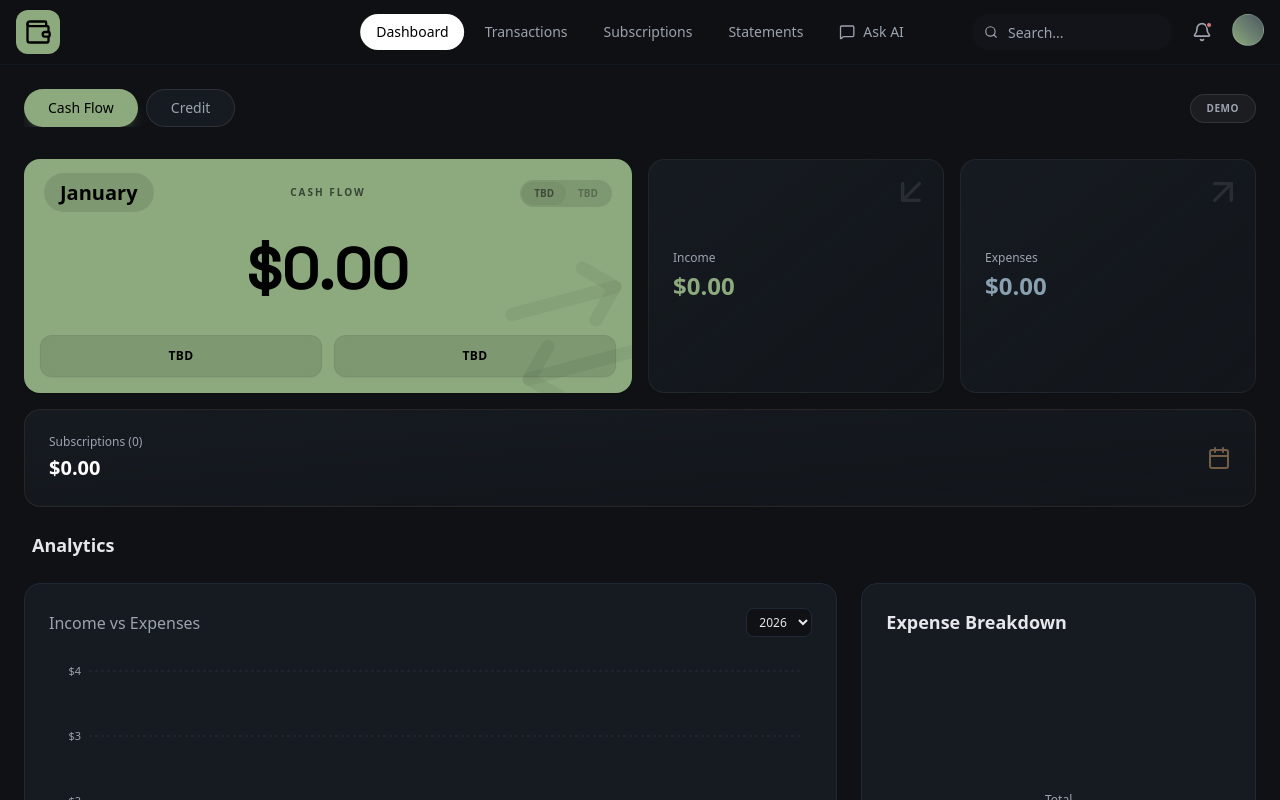
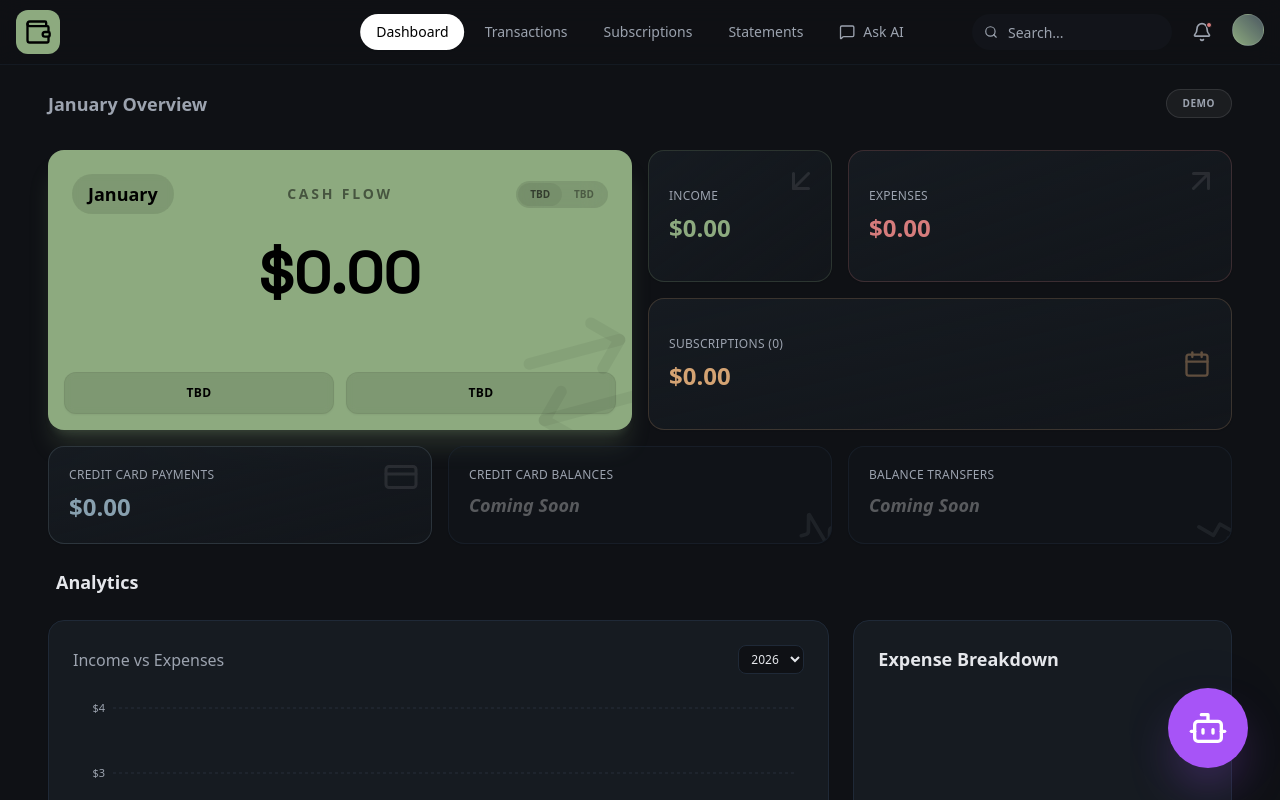
Before and after one commit to atnwl/finance-dashboard-gemini, a React (Vite) app: page / in a window 1280 px wide. Shown: the top 800 px of the page. Built offline with nearby package versions, Linux system fonts and the light colour scheme.

Commit message:
feat: Desktop layout optimization with unified grid and collapsible AI panel

```diff
--- a/src/App.jsx
+++ b/src/App.jsx
@@ -125,7 +125,7 @@ const Select = ({ label, options, ...props }) => (
 );
 
 // --- Chat Component ---
-const ChatWindow = ({ isOpen, onClose, data, financials, onAddItem, user, onLogin, onLogout, onSync, onRestore, syncStatus }) => {
+const ChatWindow = ({ isOpen, onClose, data, financials, onAddItem, user, onLogin, onLogout, onSync, onRestore, syncStatus, isDesktopPanel = false }) => {
   const [messages, setMessages] = useState(() => {
     const saved = localStorage.getItem('chatHistory');
     return saved ? JSON.parse(saved) : [{ role: 'model', text: "Hi! I'm your finance assistant. Ask me anything about your dashboard data." }];
@@ -279,8 +279,13 @@ const ChatWindow = ({ isOpen, onClose, data, financials, onAddItem, user, onLogi
 
   if (!isOpen) return null;
 
+  // Desktop panel vs mobile modal styling
+  const containerClass = isDesktopPanel
+    ? "fixed top-16 right-0 w-[340px] h-[calc(100vh-4rem)] bg-card border-l border-border flex flex-col z-30 animate-in slide-in-from-right-10 fade-in duration-300"
+    : "fixed bottom-4 right-4 w-[90vw] md:w-[400px] h-[600px] bg-card border border-border rounded-2xl shadow-2xl flex flex-col z-50 animate-in slide-in-from-bottom-10 fade-in duration-300";
+
   return (
-    <div className="fixed bottom-4 right-4 w-[90vw] md:w-[400px] h-[600px] bg-card border border-border rounded-2xl shadow-2xl flex flex-col z-50 animate-in slide-in-from-bottom-10 fade-in duration-300">
+    <div className={containerClass}>
       {/* Header */}
       <div className="p-4 border-b border-border flex justify-between items-center bg-card rounded-t-2xl">
         <div className="flex items-center gap-2">
@@ -1017,7 +1022,8 @@ export default function App() {
     return (
       <div className="space-y-6 animate-in fade-in duration-500">
         <div className="flex justify-between items-center mb-8">
-          <div className="flex gap-2 overflow-x-auto scrollbar-hide">
+          {/* View Toggle - Hidden on desktop, all cards shown together */}
+          <div className="flex gap-2 overflow-x-auto scrollbar-hide lg:hidden">
             <button
               onClick={() => setViewMode('cashflow')}
               className={cn(
@@ -1041,6 +1047,10 @@ export default function App() {
               Credit
             </button>
           </div>
+          {/* Desktop: Just show month label */}
+          <div className="hidden lg:block">
+            <h2 className="text-lg font-semibold text-muted">{MONTHS[selectedMonth]} Overview</h2>
+          </div>
 
           <div className="flex items-center gap-2">
             {demoFinancials && (
@@ -1065,16 +1075,134 @@ export default function App() {
             </button>
           </div>
         </div>
-        <div className={cn("grid gap-3 md:gap-4 mb-8", viewMode === 'cashflow' ? "grid-cols-2 lg:grid-cols-4" : "grid-cols-1 md:grid-cols-3")}>
-
-          {viewMode === 'cashflow' && (
-            <>
-              {/* New Hero Card - Cash Flow Style */}
+        {/* Desktop: Unified grid matching wireframe layout */}
+        <div className="hidden lg:grid grid-cols-6 grid-rows-[auto_auto_auto] gap-4 mb-8">
+          {/* Row 1-2: Cash Flow Hero (left, spans 2 rows) */}
           {(() => {
             const isNegative = financials.net < 0;
             return (
               <Card className={cn(
-                    "col-span-2 md:col-span-2 lg:col-span-2 p-0 relative overflow-hidden border-none min-h-[220px] flex flex-col justify-between transition-colors duration-500 text-black",
+                "col-span-3 row-span-2 p-0 relative overflow-hidden border-none min-h-[280px] flex flex-col justify-between transition-colors duration-500 text-black",
+                isNegative ? "bg-danger shadow-xl shadow-danger/20" : "bg-primary shadow-xl shadow-primary/20"
+              )}>
+                <div className="p-6 flex-1 relative z-10 flex flex-col">
+                  {/* Top Row: Month badge, centered title, TBD pills */}
+                  <div className="flex justify-between items-center">
+                    <span className="text-lg font-bold px-4 py-1.5 rounded-full backdrop-blur-sm bg-black/10">
+                      {MONTHS[selectedMonth]}
+                    </span>
+
+                    {/* Centered Title */}
+                    <h3 className="absolute left-1/2 -translate-x-1/2 text-sm font-bold uppercase tracking-[0.2em] text-black/50">
+                      Cash Flow
+                    </h3>
+
+                    {/* Small TBD Pills */}
+                    <div className="flex rounded-full p-0.5 backdrop-blur-md bg-black/10">
+                      <div className="px-3 py-1 rounded-full text-[10px] font-bold bg-black/10 opacity-60">TBD</div>
+                      <div className="px-3 py-1 rounded-full text-[10px] font-bold opacity-40">TBD</div>
+                    </div>
+                  </div>
+
+                  {/* Centered Amount */}
+                  <div className="flex-1 flex items-center justify-center">
+                    <p className="text-6xl font-display font-bold tracking-tight">
+                      {formatAccounting(financials.net)}
+                    </p>
+                  </div>
+                </div>
+
+                {/* Bottom TBD Action Buttons */}
+                <div className="p-4 grid grid-cols-2 gap-3">
+                  <button className="py-3 rounded-xl text-xs font-bold uppercase tracking-wide flex items-center justify-center gap-2 backdrop-blur-sm shadow-sm border bg-black/10 hover:bg-black/20 border-black/5 transition-colors">
+                    <span>TBD</span>
+                  </button>
+                  <button className="py-3 rounded-xl text-xs font-bold uppercase tracking-wide flex items-center justify-center gap-2 backdrop-blur-sm shadow-sm border bg-black/10 hover:bg-black/20 border-black/5 transition-colors">
+                    <span>TBD</span>
+                  </button>
+                </div>
+
+                <ArrowRightLeft size={140} className="absolute bottom-[-20px] right-[-20px] rotate-[-15deg] pointer-events-none text-black/5" />
+              </Card>
+            );
+          })()}
+
+          {/* Row 1 Right: Income */}
+          <Card
+            onClick={() => { setTransactionFilter('income'); handleNavigation('transactions'); }}
+            className="col-span-1 p-5 bg-gradient-to-br from-card to-card/50 relative overflow-hidden group border-primary/20 cursor-pointer transition-all hover:scale-[1.02] hover:shadow-lg hover:shadow-primary/10 flex flex-col justify-center"
+          >
+            <div className="absolute top-0 right-0 p-3 opacity-10 group-hover:opacity-20 transition-opacity">
+              <ArrowDownLeft size={36} />
+            </div>
+            <h3 className="text-muted text-xs font-medium uppercase tracking-wide">Income</h3>
+            <p className="text-2xl font-bold mt-2 text-primary">${financials.totalIncome.toLocaleString('en-US', { minimumFractionDigits: 2, maximumFractionDigits: 2 })}</p>
+          </Card>
+
+          {/* Row 1 Right: Expenses */}
+          <Card
+            onClick={() => { setTransactionFilter('expenses'); handleNavigation('transactions'); }}
+            className="col-span-2 p-5 bg-gradient-to-br from-card to-card/50 relative overflow-hidden group border-danger/20 cursor-pointer transition-all hover:scale-[1.02] hover:shadow-lg hover:shadow-danger/10 flex flex-col justify-center"
+          >
+            <div className="absolute top-0 right-0 p-3 opacity-10 group-hover:opacity-20 transition-opacity">
+              <ArrowUpRight size={36} />
+            </div>
+            <h3 className="text-muted text-xs font-medium uppercase tracking-wide">Expenses</h3>
+            <p className="text-2xl font-bold mt-2 text-danger">${financials.totalExpenses.toLocaleString('en-US', { minimumFractionDigits: 2, maximumFractionDigits: 2 })}</p>
+          </Card>
+
+          {/* Row 2 Right: Subscriptions (full width of right side) */}
+          <Card
+            onClick={() => handleNavigation('subscriptions')}
+            className="col-span-3 p-5 bg-gradient-to-br from-card to-card/50 relative overflow-hidden group border-warning/20 cursor-pointer transition-all hover:scale-[1.01] hover:shadow-lg hover:shadow-warning/10 flex items-center justify-between"
+          >
+            <div>
+              <h3 className="text-muted text-xs font-medium uppercase tracking-wide">Subscriptions ({financials.activeSubscriptionCount})</h3>
+              <p className="text-2xl font-bold mt-2 text-warning">
+                ${financials.totalSubscriptionsCost.toLocaleString('en-US', { minimumFractionDigits: 2, maximumFractionDigits: 2 })}
+              </p>
+            </div>
+            <Calendar size={28} className="text-warning opacity-40" />
+          </Card>
+
+          {/* Row 3: Credit Card Payments */}
+          <Card
+            onClick={() => { setTransactionFilter('cc-payments'); handleNavigation('transactions'); }}
+            className="col-span-2 p-5 bg-gradient-to-br from-card to-card/50 relative overflow-hidden group border-secondary/20 cursor-pointer transition-all hover:scale-[1.02] hover:shadow-lg hover:shadow-secondary/10 flex flex-col justify-center"
+          >
+            <div className="absolute top-0 right-0 p-3 opacity-10 group-hover:opacity-20 transition-opacity">
+              <CreditCard size={36} />
+            </div>
+            <h3 className="text-muted text-xs font-medium uppercase tracking-wide">Credit Card Payments</h3>
+            <p className="text-2xl font-bold mt-2 text-secondary">${financials.totalCcPayments.toLocaleString('en-US', { minimumFractionDigits: 2, maximumFractionDigits: 2 })}</p>
+          </Card>
+
+          {/* Row 3: Credit Card Balances - Coming Soon */}
+          <Card className="col-span-2 p-5 bg-card/30 border-border/50 relative overflow-hidden group hover:bg-card/40 transition-colors">
+            <h3 className="text-muted text-xs font-medium uppercase tracking-wide">Credit Card Balances</h3>
+            <p className="text-lg font-bold mt-2 text-white/30 italic">Coming Soon</p>
+            <Activity size={44} className="absolute bottom-[-10px] right-[-10px] text-muted opacity-10 rotate-[-15deg]" />
+          </Card>
+
+          {/* Row 3: Balance Transfers - Coming Soon */}
+          <Card className="col-span-2 p-5 bg-card/30 border-border/50 relative overflow-hidden group hover:bg-card/40 transition-colors">
+            <h3 className="text-muted text-xs font-medium uppercase tracking-wide">Balance Transfers</h3>
+            <p className="text-lg font-bold mt-2 text-white/30 italic">Coming Soon</p>
+            <TrendingDown size={44} className="absolute bottom-[-10px] right-[-10px] text-muted opacity-10 rotate-[-15deg]" />
+          </Card>
+        </div>
+
+        {/* Mobile: Conditional view based on toggle */}
+        <div className={cn("lg:hidden grid gap-3 md:gap-4 mb-8", viewMode === 'cashflow' ? "grid-cols-2" : "grid-cols-1 md:grid-cols-3")}>
+
+          {viewMode === 'cashflow' && (
+            <>
+              {/* Hero Card - Cash Flow Style */}
+              {(() => {
+                const isNegative = financials.net < 0;
+                return (
+                  <Card className={cn(
+                    "col-span-2 p-0 relative overflow-hidden border-none min-h-[220px] flex flex-col justify-between transition-colors duration-500 text-black",
                     isNegative ? "bg-danger shadow-xl shadow-danger/20" : "bg-primary"
                   )}>
                     <div className="p-5 flex-1 relative z-10">
@@ -1084,27 +1212,20 @@ export default function App() {
                             {MONTHS[selectedMonth]}
                           </span>
                         </div>
-
-                        {/* Centered Title */}
                         <div className="absolute left-1/2 -translate-x-1/2 top-1.5 z-10 w-full text-center">
                           <h3 className="text-[10px] font-bold uppercase tracking-[0.2em] text-black/60">Cash Flow</h3>
                         </div>
-
-                        {/* Placeholder Toggles */}
                         <div className="flex rounded-full p-0.5 backdrop-blur-md z-20 bg-black/10">
                           <div className="px-3 py-1 rounded-full text-[10px] font-bold bg-black/10 opacity-50">TBD</div>
                           <div className="px-3 py-1 rounded-full text-[10px] font-bold opacity-30">TBD</div>
                         </div>
                       </div>
-
                       <div className="mt-8 text-center flex flex-col items-center justify-center flex-1">
                         <p className="text-6xl font-display font-bold tracking-tight">
                           {formatAccounting(financials.net)}
                         </p>
                       </div>
                     </div>
-
-                    {/* TBD Actions */}
                     <div className="p-4 grid grid-cols-2 gap-3 mt-auto">
                       <button className="py-3 rounded-xl transition-all text-xs font-bold uppercase tracking-wide flex items-center justify-center gap-2 backdrop-blur-sm shadow-sm border bg-black/10 hover:bg-black/20 border-black/5">
                         <span>TBD</span>
@@ -1113,8 +1234,6 @@ export default function App() {
                         <span>TBD</span>
                       </button>
                     </div>
-
-                    {/* Background Decor */}
                     <ArrowRightLeft size={160} className="absolute bottom-[-20px] right-[-20px] rotate-[-15deg] pointer-events-none transition-colors text-black/5" />
                   </Card>
                 );
@@ -1123,7 +1242,7 @@ export default function App() {
               {/* Income Card */}
               <Card
                 onClick={() => { setTransactionFilter('income'); handleNavigation('transactions'); }}
-                className="col-span-1 lg:col-span-1 p-4 md:p-6 bg-gradient-to-br from-card to-card/50 relative overflow-hidden group border-primary/10 cursor-pointer transition-all hover:scale-[1.01] hover:shadow-lg hover:shadow-primary/10 flex flex-col justify-center"
+                className="col-span-1 p-4 md:p-6 bg-gradient-to-br from-card to-card/50 relative overflow-hidden group border-primary/10 cursor-pointer transition-all hover:scale-[1.01] hover:shadow-lg hover:shadow-primary/10 flex flex-col justify-center"
               >
                 <div className="absolute top-0 right-0 p-3 opacity-10 group-hover:opacity-20 transition-opacity">
                   <ArrowDownLeft size={40} />
@@ -1135,7 +1254,7 @@ export default function App() {
               {/* Expenses Card */}
               <Card
                 onClick={() => { setTransactionFilter('expenses'); handleNavigation('transactions'); }}
-                className="col-span-1 lg:col-span-1 p-4 md:p-6 bg-gradient-to-br from-card to-card/50 relative overflow-hidden group border-secondary/10 cursor-pointer transition-all hover:scale-[1.01] hover:shadow-lg hover:shadow-secondary/10 flex flex-col justify-center"
+                className="col-span-1 p-4 md:p-6 bg-gradient-to-br from-card to-card/50 relative overflow-hidden group border-secondary/10 cursor-pointer transition-all hover:scale-[1.01] hover:shadow-lg hover:shadow-secondary/10 flex flex-col justify-center"
               >
                 <div className="absolute top-0 right-0 p-3 opacity-10 group-hover:opacity-20 transition-opacity">
                   <ArrowUpRight size={40} />
@@ -1144,10 +1263,10 @@ export default function App() {
                 <p className="text-xl md:text-2xl font-bold mt-1 text-secondary">${financials.totalExpenses.toLocaleString('en-US', { minimumFractionDigits: 2, maximumFractionDigits: 2 })}</p>
               </Card>
 
-              {/* Subscriptions Card (reusing existing styling logic from original code) */}
+              {/* Subscriptions Card */}
               <Card
                 onClick={() => handleNavigation('subscriptions')}
-                className="col-span-2 lg:col-span-4 p-4 md:p-6 bg-gradient-to-br from-card to-card/50 relative overflow-hidden group border-warning/10 cursor-pointer transition-all hover:scale-[1.01] hover:shadow-lg hover:shadow-warning/10 flex items-center justify-between"
+                className="col-span-2 p-4 md:p-6 bg-gradient-to-br from-card to-card/50 relative overflow-hidden group border-warning/10 cursor-pointer transition-all hover:scale-[1.01] hover:shadow-lg hover:shadow-warning/10 flex items-center justify-between"
               >
                 <div>
                   <h3 className="text-muted text-xs font-medium">Subscriptions ({financials.activeSubscriptionCount})</h3>
@@ -1680,7 +1799,7 @@ export default function App() {
           </nav>
 
           <div className="flex items-center gap-3 flex-1 md:flex-none justify-end">
-            <div className="relative w-full max-w-[200px] hidden sm:block">
+            <div className="relative flex-1 max-w-[160px] sm:max-w-[200px]">
               <Search className="absolute left-3 top-1/2 -translate-y-1/2 text-muted pointer-events-none" size={14} />
               <input
                 type="search"
@@ -1865,7 +1984,11 @@ export default function App() {
       </header>
 
       {/* Main Content */}
-      <main className="flex-1 w-full max-w-7xl mx-auto p-4 md:p-6 pb-24 md:pb-6 animate-in fade-in duration-500">
+      <main className={cn(
+        "flex-1 w-full mx-auto p-4 md:p-6 pb-24 md:pb-6 animate-in fade-in duration-500 transition-all duration-300",
+        "max-w-7xl lg:max-w-none lg:px-8 xl:px-12",
+        isChatOpen && "lg:pr-[360px]"
+      )}>
 
 
         {renderContent()}
@@ -1874,8 +1997,12 @@ export default function App() {
 
       {/* Mobile Bottom Navigation */}
 
-      {/* AI Floating Action Button */}
-      <div className="md:hidden fixed bottom-24 right-4 z-50 pointer-events-none">
+      {/* AI Floating Action Button - Visible on all screen sizes */}
+      <div className={cn(
+        "fixed z-50 pointer-events-none transition-all duration-300",
+        "bottom-24 right-4 md:bottom-8 md:right-8",
+        isChatOpen && "lg:right-[360px]"
+      )}>
         <button
           onClick={() => setIsChatOpen(!isChatOpen)}
           className="pointer-events-auto w-20 h-20 bg-purple-500 rounded-full flex items-center justify-center text-white shadow-2xl shadow-purple-500/40 active:scale-95 transition-all animate-in zoom-in slide-in-from-bottom-8 duration-500 hover:scale-105"
@@ -1885,6 +2012,7 @@ export default function App() {
         </button>
       </div>
 
+      {/* Mobile: Bottom Navigation Bar */}
       <div className="md:hidden fixed bottom-0 left-0 right-0 border-t border-border bg-card/95 backdrop-blur-lg pb-safe z-40">
         <div className="flex justify-around items-center h-16">
           <MobileNavItem icon={LayoutDashboard} label="Home" active={activeTab === 'dashboard'} onClick={() => { handleNavigation('dashboard'); setTransactionFilter(null); }} disabled={searchQuery.length >= 2} />
@@ -1901,6 +2029,9 @@ export default function App() {
           <MobileNavItem icon={FileText} label="Docs" active={activeTab === 'statements'} onClick={() => { handleNavigation('statements'); setTransactionFilter(null); }} disabled={searchQuery.length >= 2} />
         </div>
       </div>
+
+      {/* Mobile: Chat overlay modal */}
+      <div className="lg:hidden">
         <ChatWindow
           isOpen={isChatOpen}
           onClose={() => setIsChatOpen(false)}
@@ -1914,6 +2045,25 @@ export default function App() {
           onRestore={handleRestore}
           syncStatus={syncStatus}
         />
+      </div>
+
+      {/* Desktop: Slide-in right panel */}
+      <div className="hidden lg:block">
+        <ChatWindow
+          isOpen={isChatOpen}
+          onClose={() => setIsChatOpen(false)}
+          data={data}
+          financials={financials}
+          onAddItem={handleSave}
+          user={user}
+          onLogin={handleLogin}
+          onLogout={handleLogout}
+          onSync={handleSync}
+          onRestore={handleRestore}
+          syncStatus={syncStatus}
+          isDesktopPanel={true}
+        />
+      </div>
 
       {/* Transaction Modal */}
       {isFormOpen && (
```
Also changed, not shown: .agent/workflows/PRhighlights.md. Lines whose indentation alone changed are shown as unchanged.
